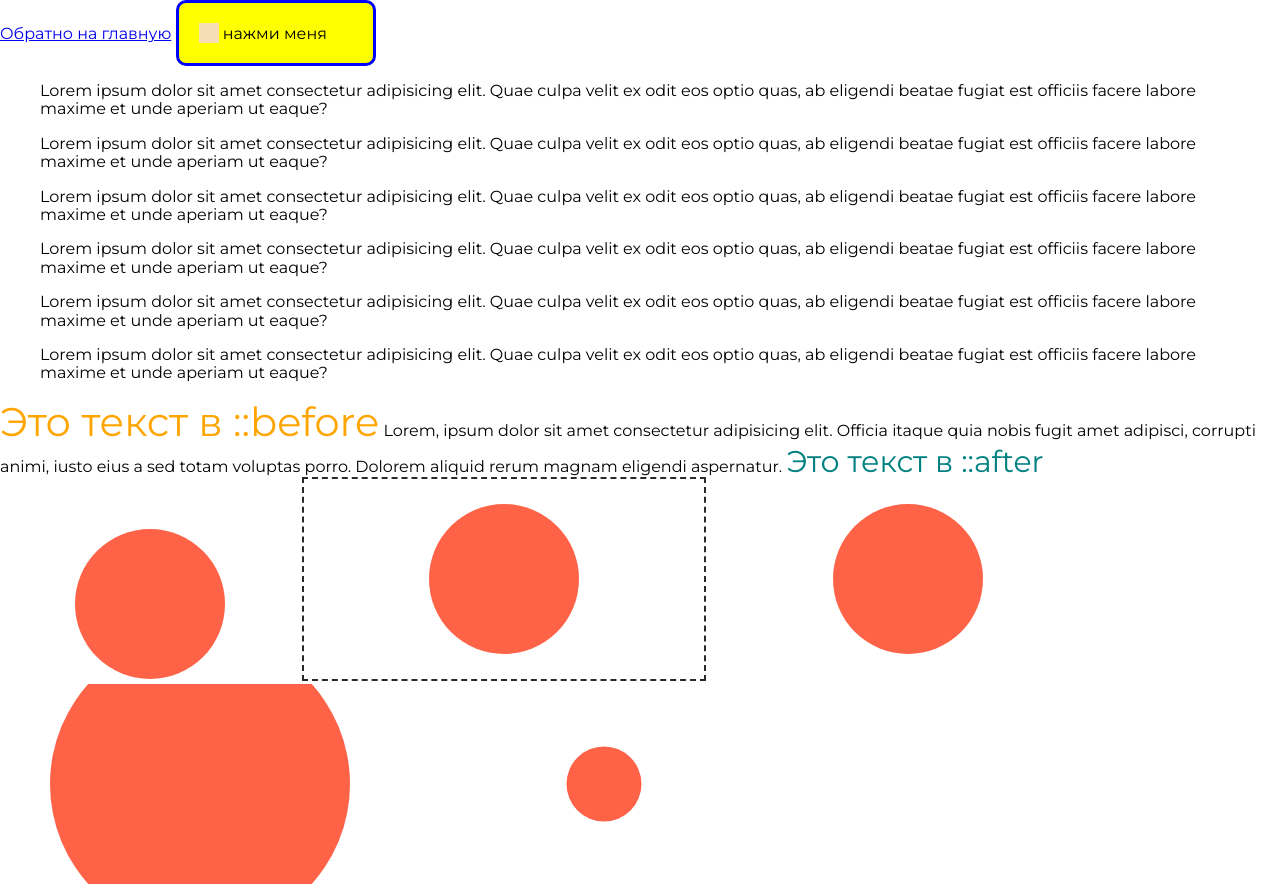
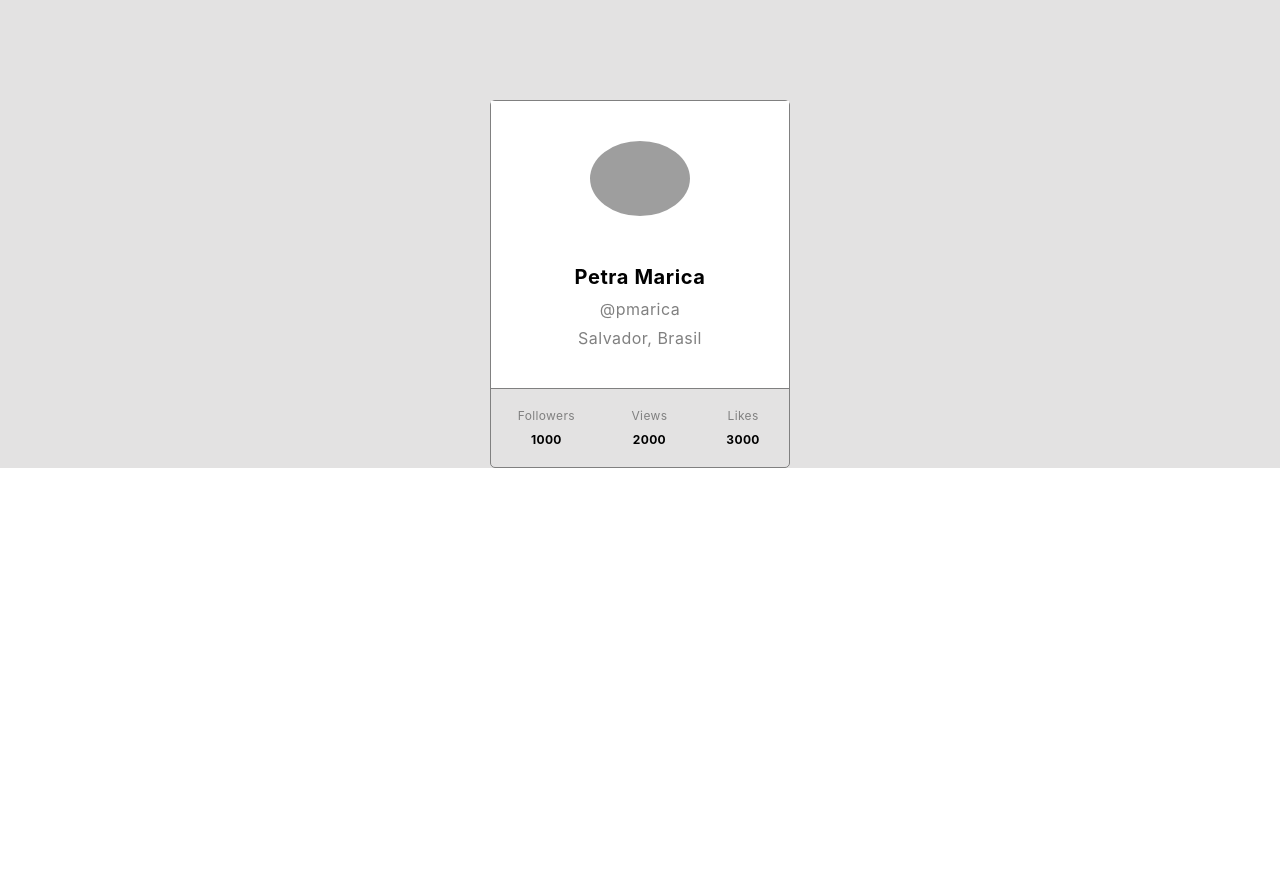
Before and after one commit to Ronskyi-O/Test, a plain HTML site: page index.html in a window 1280 px wide. After the commit the page ends 800 px from the top, so only its background shows below. Drawn offline with nearby package versions, Linux system fonts and the light colour scheme; grey boxes are pictures that could not be loaded.

Commit message:
hm-react

```diff
--- a/css/styles.css
+++ b/css/styles.css
@@ -1,62 +1,112 @@
-html {
+* {
   box-sizing: border-box;
 }
 
-*,
-*::after,
-*::before {
-  box-sizing: inherit;
+p {
+  margin: 0;
 }
 
 body {
   margin: 0;
-  font-family: 'montserrat', sans-serif;
+  font-family: -apple-system, BlinkMacSystemFont, 'Segoe UI', 'Roboto', 'Oxygen', 'Ubuntu',
+    'Cantarell', 'Fira Sans', 'Droid Sans', 'Helvetica Neue', sans-serif;
+  -webkit-font-smoothing: antialiased;
+  -moz-osx-font-smoothing: grayscale;
 }
 
-.conteiner {
-  width: 1230px;
-  padding-left: 15px;
-  padding-right: 15px;
-  margin-left: auto;
-  margin-right: auto;
+code {
+  font-family: source-code-pro, Menlo, Monaco, Consolas, 'Courier New', monospace;
 }
 
-.btn {
-  width: 200px;
-  display: inline-block;
-  padding: 20px;
-  border: 3px solid blue;
-  border-radius: 10px;
-  background-color: yellow;
-  color: black;
-  text-decoration: none;
+.container {
+  display: flex;
+  justify-content: center;
+  align-items: center;
+  padding-top: 100px;
+  font-size: 40px;
+  color: #010101;
+  background-color: rgb(186, 182, 182, 0.4);
 }
 
-.btn-icon {
-  display: inline-block;
-  width: 20px;
-  height: 20px;
-  background-color: wheat;
-  vertical-align: bottom;
-}
-.box::before {
-  content: 'Это текст в ::before';
-  font-size: 40px;
-  color: orange;
+.profile {
+  border: 1px solid grey;
+  border-radius: 5px;
+  width: 300px;
+  margin: 0;
 }
 
-.box::after {
-  content: 'Это текст в ::after';
-  font-size: 30px;
-  color: teal;
+.description {
+  padding-top: 40px;
+  padding-right: 80px;
+  padding-left: 80px;
+  padding-bottom: 40px;
+  text-align: center;
+  background-color: white;
 }
 
-/* Применить стили к псевдоэлементу .box::before при ховере по элементу .box */
-.box:hover::before {
-  color: green;
+.avatar {
+  max-width: 100px;
+  border-radius: 50%;
+  margin-bottom: 40px;
 }
 
-/* Применить стили к псевдоэлементу .box::after при ховере по элементу .box */
-.box:hover::after {
-  color: tomato;
+.name {
+  margin-bottom: 10px;
+  font-weight: 700;
+  font-size: 20px;
+  line-height: 1.19;
+  letter-spacing: 0.03em;
 }
+
+.tag {
+  margin-bottom: 10px;
+  font-weight: 400;
+  font-size: 16px;
+  line-height: 1.19;
+  letter-spacing: 0.03em;
+  color: grey;
+}
+
+.location {
+  font-weight: 400;
+  font-size: 16px;
+  line-height: 1.19;
+  letter-spacing: 0.03em;
+  color: grey;
+}
+
+.stats {
+  list-style: none;
+  margin: 0;
+  padding: 0;
+  display: flex;
+  align-items: center;
+  justify-content: center;
+  border-top: 1px solid grey;
+}
+
+.statsItem {
+  display: flex;
+  flex-wrap: wrap;
+  justify-content: center;
+  padding-top: 20px;
+  padding-right: 20px;
+  padding-bottom: 20px;
+  padding-left: 20px;
+}
+
+.label {
+  margin-bottom: 10px;
+  font-weight: 400;
+  font-size: 12px;
+  line-height: 1.19;
+  letter-spacing: 0.03em;
+  color: grey;
+}
+
+.quantity {
+  font-weight: 700;
+  font-size: 12px;
+  line-height: 1.19;
+  letter-spacing: 0.03em;
+}
--- a/index.html
+++ b/index.html
@@ -10,78 +10,37 @@
       href="https://fonts.googleapis.com/css2?family=Comfortaa&family=Montserrat:wght@400;500;700&display=swap"
       rel="stylesheet"
     />
-    <link
-      rel="stylesheet"
-      href="https://cdnjs.cloudflare.com/ajax/libs/modern-normalize/1.1.0/modern-normalize.min.css"
-      integrity="sha512-wpPYUAdjBVSE4KJnH1VR1HeZfpl1ub8YT/NKx4PuQ5NmX2tKuGu6U/JRp5y+Y8XG2tV+wKQpNHVUX03MfMFn9Q=="
-      crossorigin="anonymous"
-      referrerpolicy="no-referrer"
-    />
     <link rel="stylesheet" href="./css/styles.css" />
   </head>
   <body>
-    <a href="./index.html">Обратно на главную</a>
-    <a href="" class="btn"> <span class="btn-icon"> </span> нажми меня</a>
+    <div class="container">
+      <div class="profile">
+        <div class="description">
+          <img
+            src="https://cdn-icons-png.flaticon.com/512/1077/1077012.png"
+            alt="User avatar"
+            class="avatar"
+          />
+          <p class="name">Petra Marica</p>
+          <p class="tag">@pmarica</p>
+          <p class="location">Salvador, Brasil</p>
+        </div>
 
-    <div class="conteiner">
-      <p>
-        Lorem ipsum dolor sit amet consectetur adipisicing elit. Quae culpa velit ex odit eos optio
-        quas, ab eligendi beatae fugiat est officiis facere labore maxime et unde aperiam ut eaque?
-      </p>
-      <p>
-        Lorem ipsum dolor sit amet consectetur adipisicing elit. Quae culpa velit ex odit eos optio
-        quas, ab eligendi beatae fugiat est officiis facere labore maxime et unde aperiam ut eaque?
-      </p>
-      <p>
-        Lorem ipsum dolor sit amet consectetur adipisicing elit. Quae culpa velit ex odit eos optio
-        quas, ab eligendi beatae fugiat est officiis facere labore maxime et unde aperiam ut eaque?
-      </p>
-      <p>
-        Lorem ipsum dolor sit amet consectetur adipisicing elit. Quae culpa velit ex odit eos optio
-        quas, ab eligendi beatae fugiat est officiis facere labore maxime et unde aperiam ut eaque?
-      </p>
-      <p>
-        Lorem ipsum dolor sit amet consectetur adipisicing elit. Quae culpa velit ex odit eos optio
-        quas, ab eligendi beatae fugiat est officiis facere labore maxime et unde aperiam ut eaque?
-      </p>
-      <p>
-        Lorem ipsum dolor sit amet consectetur adipisicing elit. Quae culpa velit ex odit eos optio
-        quas, ab eligendi beatae fugiat est officiis facere labore maxime et unde aperiam ut eaque?
-      </p>
+        <ul class="stats">
+          <li class="statsItem">
+            <span class="label">Followers</span>
+            <span class="quantity">1000</span>
+          </li>
+          <li class="statsItem">
+            <span class="label">Views</span>
+            <span class="quantity">2000</span>
+          </li>
+          <li class="statsItem">
+            <span class="label">Likes</span>
+            <span class="quantity">3000</span>
+          </li>
+        </ul>
+      </div>
     </div>
-
-    <div class="box">
-      Lorem, ipsum dolor sit amet consectetur adipisicing elit. Officia itaque quia nobis fugit amet
-      adipisci, corrupti animi, iusto eius a sed totam voluptas porro. Dolorem aliquid rerum magnam
-      eligendi aspernatur.
-    </div>
-
-    <svg
-      version="1.1"
-      xmlns="http://www.w3.org/2000/svg"
-      xmlns:xlink="http://www.w3.org/1999/xlink"
-      xmlns:ev="http://www.w3.org/2001/xml-events"
-    >
-      <circle r="75" cx="50%" cy="50%" fill="tomato" />
-    </svg>
-
-    <svg
-      xmlns="http://www.w3.org/2000/svg"
-      width="400"
-      height="200"
-      style="outline: 2px dashed #2a2a2a"
-    >
-      <circle r="75" cx="50%" cy="50%" fill="tomato" />
-    </svg>
-
-    <svg width="400" height="200" viewbox="0 0 400 200">
-      <circle r="75" cx="50%" cy="50%" fill="tomato" />
-    </svg>
-    <svg width="400" height="200" viewbox="0 0 200 100">
-      <circle r="75" cx="50%" cy="50%" fill="tomato" />
-    </svg>
-    <svg width="400" height="200" viewbox="0 0 800 400">
-      <circle r="75" cx="50%" cy="50%" fill="tomato" />
-    </svg>
   </body>
 </html>
```
